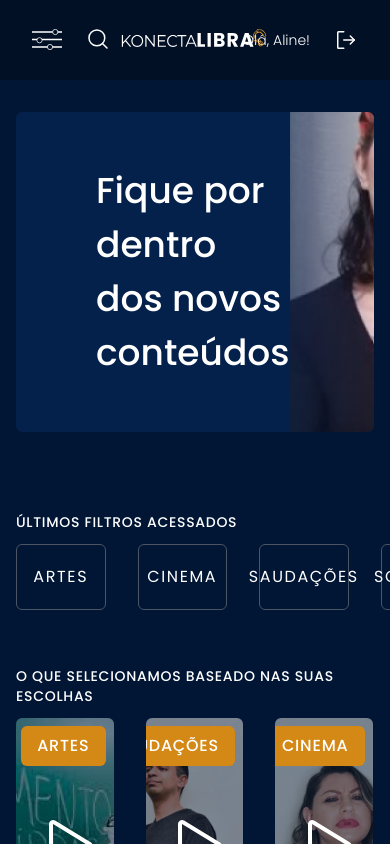
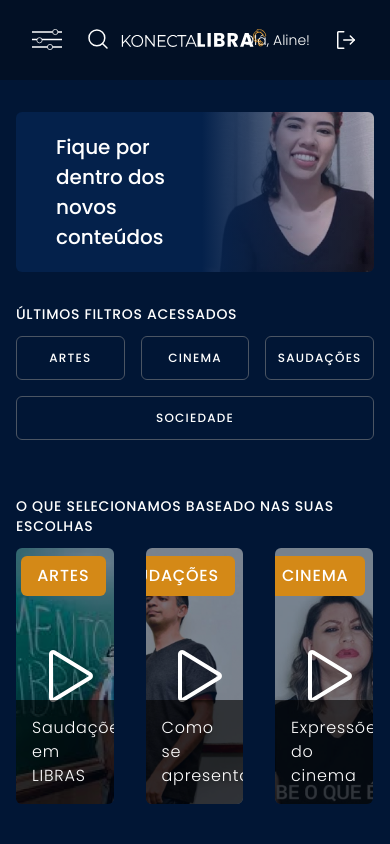
Before and after one commit to isalves02/konecta-libras, a React (Vite) app: page /plataforma in a window 390 px wide. Shown: the top 844 px of the page. Built offline with nearby package versions, Linux system fonts and the light colour scheme.

Commit message:
Responsivo

```diff
--- a/src/components/Layout/Banner/Banner.tsx
+++ b/src/components/Layout/Banner/Banner.tsx
@@ -1,3 +1,5 @@
+import { Subtitle } from "../Text/Subtitle";
+
 interface BannerProps {
   text: string,
   imageUrl: string,
@@ -9,10 +11,11 @@ export function Banner({text, imageUrl, classes}:BannerProps) {
     <>
       <section
         className={`
-          banner w-full h-80
+          pl-10
+          w-full h-40
           rounded-md relative
           overflow-hidden flex
-          items-center pl-20
+          items-center lg:h-60 lg:pl-20
 
           after:content-[''] after:absolute
           after:inset-y-0 after:right-0
@@ -20,7 +23,7 @@ export function Banner({text, imageUrl, classes}:BannerProps) {
           after:from-blue-800 after:from-20% after:to-transparent
           ${classes}`}>
 
-          <h3 className="text-4xl leading-normal font-medium max-w-md relative z-20">{text}</h3>
+          <Subtitle text={text}/>
 
           <img
             alt=""
--- a/src/components/Layout/FilterBox/FilterBox.tsx
+++ b/src/components/Layout/FilterBox/FilterBox.tsx
@@ -1,3 +1,5 @@
+import { Text } from "../Text/Text";
+
 interface FilterBoxProps {
   name: string,
   classes?: string,
@@ -7,12 +9,12 @@ export function FilterBox({ name, classes }:FilterBoxProps) {
   return (
     <>
     <div
-      className={`filtro flex py-5 px-10
-        items-center justify-center
-        rounded-md gap-2 border
+      className={`filtro flex
+        items-center justify-center py-3 px-5
+        rounded-md gap-2 border sm:py-5 sm:px-10
         border-solid border-gray-600 ${classes}`}>
 
-      <h3 className="text-base uppercase tracking-widest">{name}</h3>
+        <Text type="detail" text={name} classes="uppercase tracking-widest" />
     </div>
     </>
   )
--- a/src/components/Layout/Menu/Filter/Filter.tsx
+++ b/src/components/Layout/Menu/Filter/Filter.tsx
@@ -13,7 +13,7 @@ export function FilterMenu () {
     <>
       <div
         className={`
-          fixed w-1/3
+          fixed w-72
           inset-y-0 z-50
           bg-blue-950 flex
           items-center transition-transform
--- a/src/components/Layout/Text/Subtitle.tsx
+++ b/src/components/Layout/Text/Subtitle.tsx
@@ -5,7 +5,6 @@ export function Subtitle({ text, classes }:TextProps) {
     <>
       <h3
         className={`
-          max-w-sm
           text-xl
           md:text-2xl
           xl:text-3xl
--- a/src/components/Layout/Thumbnail/Thumbnail.tsx
+++ b/src/components/Layout/Thumbnail/Thumbnail.tsx
@@ -8,7 +8,7 @@ export function Thumbnail({ imageUrl, classes, title, category }: ThumbnailProps
   return (
     <>
       <NavLink to='interna'>
-        <div className={`mb-2 relative overflow-hidden rounded-md ${classes}`}>
+        <div className={`w-96 mb-2 relative overflow-hidden rounded-md ${classes}`}>
           <img
             alt={title}
             src={imageUrl}
--- a/src/pages/Login/Login.tsx
+++ b/src/pages/Login/Login.tsx
@@ -27,10 +27,10 @@ export function Login () {
     <>
       <Header page='account' />
 
-      <div className="login relative flex justify-center items-center h-screen min-h-[6-0rem] bg-blue-800">
-        <div className="min-w-[40rem] w-[40vw] p-20 bg-gray-200 rounded-xl">
+      <div className="px-4 md:px-0 relative flex justify-center items-center h-screen min-h-[6-0rem] bg-blue-800">
+        <div className="w-full p-10 md:min-w-[40rem] md:w-[40vw] md:p-20 bg-gray-200 rounded-xl">
           <Title
-            classes="sr-only"
+            classes="sr-only text-center"
             text="Página de Login"
           />
 
@@ -88,7 +88,7 @@ export function Login () {
               </form>
             </div>
           :
-            <div className="flex justify-center gap-2 my-4">
+            <div className="flex items-center justify-center flex-col md:flex-row gap-2 my-4">
               <Button
                 type="button"
                 text="Aluno"
--- a/src/pages/Plataforma/Plataforma.tsx
+++ b/src/pages/Plataforma/Plataforma.tsx
@@ -30,15 +30,15 @@ export function Plataforma() {
         </div>
 
         <div className="p-4">
-          <Text type="topic" text="Últimos filtros acessados" classes="mt-16" />
+          <Text type="topic" text="Últimos filtros acessados" classes="mt-4 sm:mt-8 lg:mt-16" />
 
-          <div className="flex gap-8">
+          <div className="flex flex-wrap gap-4 lg:gap-8 overflow-x-auto">
             {LatestFilters.map(filter => {
               return (
                 <FilterBox
                   name={filter}
                   key={filter+uuid()}
-                  classes="bg-blue-900 w-3/12"
+                  classes="bg-blue-900 w-3/12 flex-1"
                 />
               )
             })}
```
